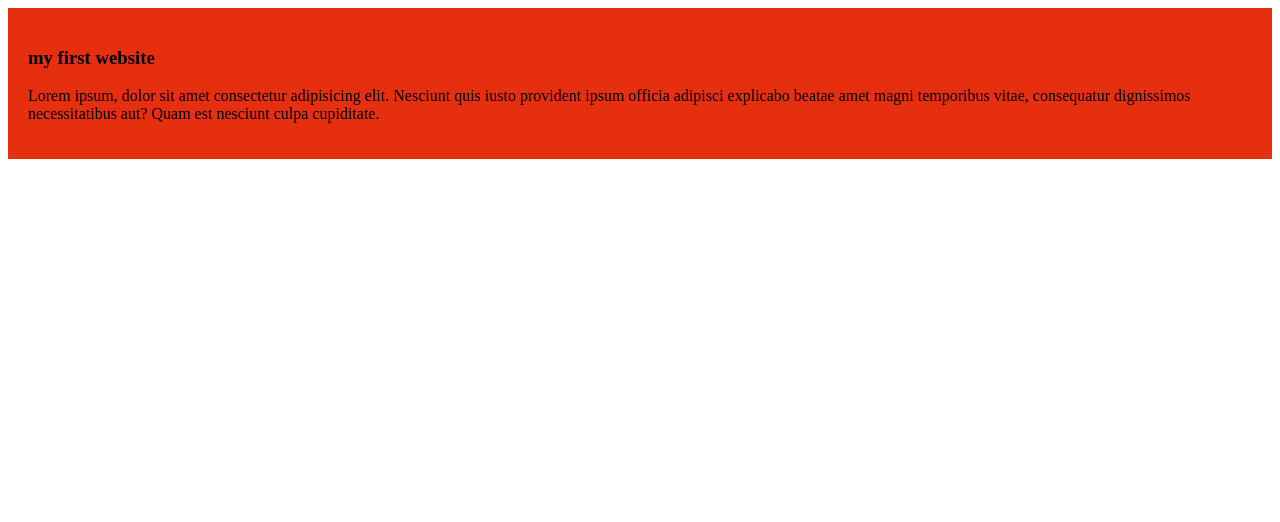
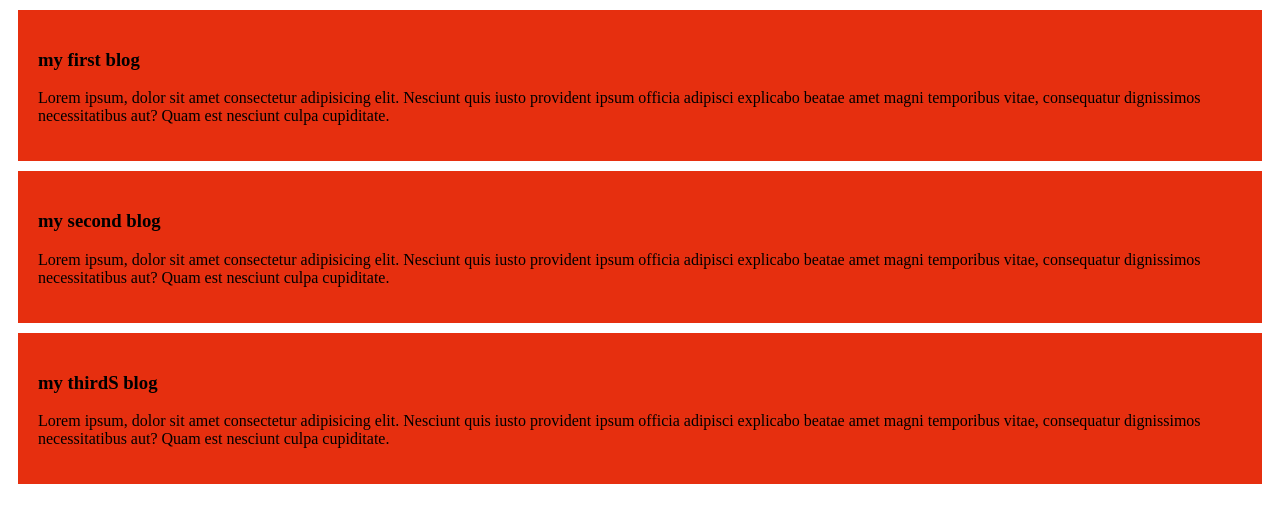
Before and after one commit to GolamHasanOnim/my-first-simple-website, a plain HTML site: page index.html in a window 1280 px wide. Drawn offline with Linux system fonts and the light colour scheme.

Commit message:
second blog

```diff
--- a/index.html
+++ b/index.html
@@ -8,7 +8,15 @@
 </head>
 <body>
     <div>
-        <h3>my first website</h3>
+        <h3>my first blog</h3>
+        <p>Lorem ipsum, dolor sit amet consectetur adipisicing elit. Nesciunt quis iusto provident ipsum officia adipisci explicabo beatae amet magni temporibus vitae, consequatur dignissimos necessitatibus aut? Quam est nesciunt culpa cupiditate.</p>
+    </div>
+    <div>
+        <h3>my second blog</h3>
+        <p>Lorem ipsum, dolor sit amet consectetur adipisicing elit. Nesciunt quis iusto provident ipsum officia adipisci explicabo beatae amet magni temporibus vitae, consequatur dignissimos necessitatibus aut? Quam est nesciunt culpa cupiditate.</p>
+    </div>
+    <div>
+        <h3>my thirdS blog</h3>
         <p>Lorem ipsum, dolor sit amet consectetur adipisicing elit. Nesciunt quis iusto provident ipsum officia adipisci explicabo beatae amet magni temporibus vitae, consequatur dignissimos necessitatibus aut? Quam est nesciunt culpa cupiditate.</p>
     </div>
 </body>
--- a/style/blog.css
+++ b/style/blog.css
@@ -1,4 +1,5 @@
 div{
     background-color: hsl(9, 88%, 48%);
     padding: 20px;
+    margin: 10px;
 }
```
